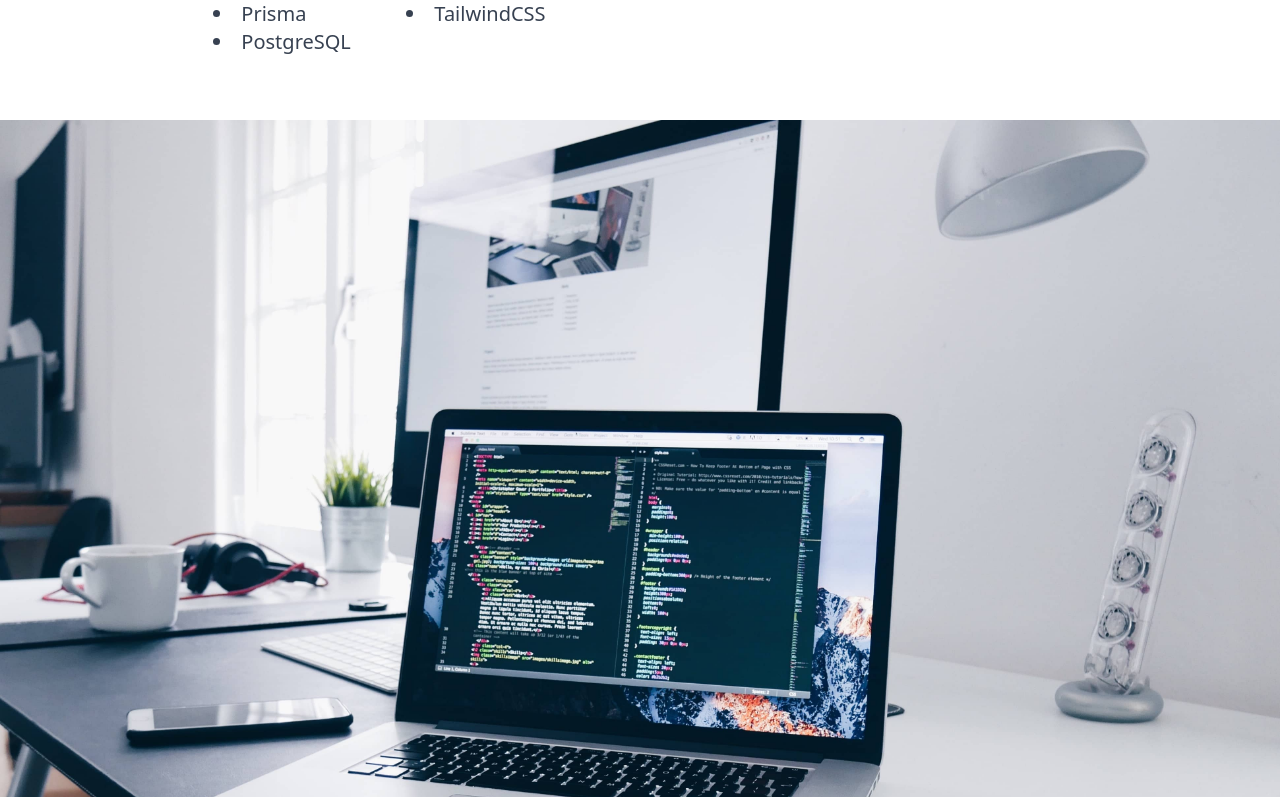
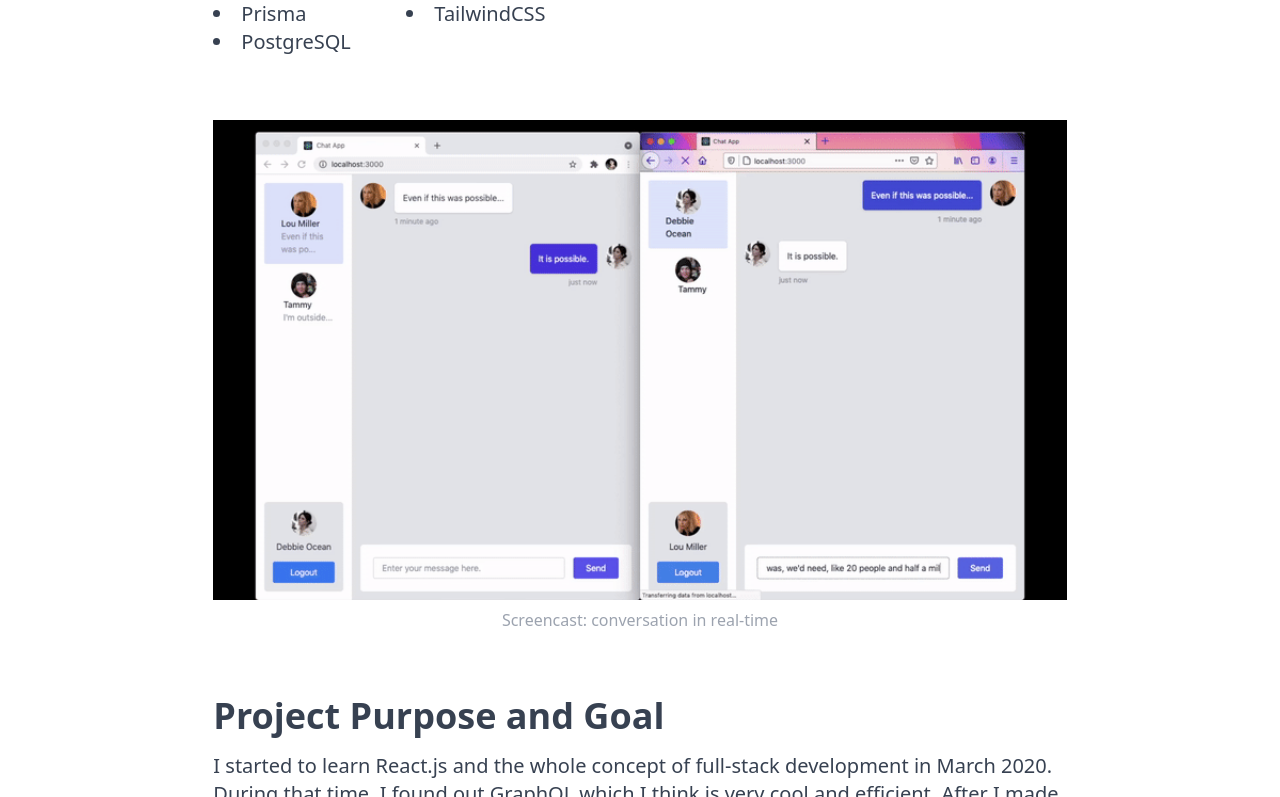
Before and after one commit to cyishere/cyishere.dev, a Next.js app: page /portfolio/chat-app in a window 1280 px wide. Shown: the part 703-1500 px from the top of the page. Built offline with nearby package versions, Linux system fonts and the light colour scheme.

Commit message:
add screencast git to chat-app

```diff
--- a/pages/portfolio/chat-app.js
+++ b/pages/portfolio/chat-app.js
@@ -1,5 +1,6 @@
 import { ExternalLink, TextLink } from "@/components/Link";
 import PortfolioLayout from "@/components/PortfolioLayout";
+import Figure from "@/components/Figure";
 
 import { chatApp as meta } from "@/utils/data";
 
@@ -7,11 +8,11 @@ const ChatApp = () => {
   return (
     <PortfolioLayout meta={meta} otherProjectName="digiKIT">
       <article className="w-full">
-        <img
-          src="/img/portfolio/chat-app/placeholder-1.jpg"
-          alt="Chat App screenshot 1"
-        />
         <div className="portfolio flow px-8 mx-auto lg:w-4/5 lg:px-0 xl:w-2/3">
+          <Figure
+            src="/img/portfolio/chat-app/screenshots.gif"
+            alt="Screencast: conversation in real-time"
+          />
           <h2>Project Purpose and Goal</h2>
           <p>
             I started to learn React.js and the whole concept of full-stack
--- a/pages/portfolio/index.js
+++ b/pages/portfolio/index.js
@@ -22,7 +22,7 @@ const Portfolio = () => {
         <FeaturedProjects featuredProjects={featuredProjects} />
 
         {/* Three columns */}
-        <div className="bg-gray-100 pt-20 pb-40">
+        <div className="bg-gray-100 pt-20 pb-40" id="moreProjects">
           <div className="w-full mx-auto grid grid-cols-1 gap-8 px-6 lg:w-2/3 md:grid-cols-3 lg:px-0">
             {otherProjects.map((project) => (
               <Card key={project.id} project={project} />
@@ -31,7 +31,10 @@ const Portfolio = () => {
         </div>
 
         {/* FCC */}
-        <div className="w-full mx-auto grid grid-cols-1 py-20 px-6 lg:w-2/3 lg:grid-cols-2 lg:px-0">
+        <div
+          className="w-full mx-auto grid grid-cols-1 py-20 px-6 lg:w-2/3 lg:grid-cols-2 lg:px-0"
+          id="fcc"
+        >
           <article className="pr-20 mb-10 lg:mb-0">
             <h3 className="text-3xl font-semibold mb-6">
               <TextLink href="/portfolio/fcc">
```
Also changed, not shown: public/img/portfolio/chat-app/screenshots.gif (added).
